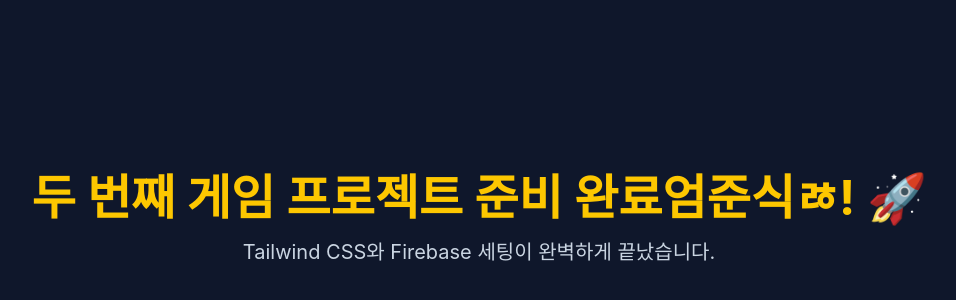
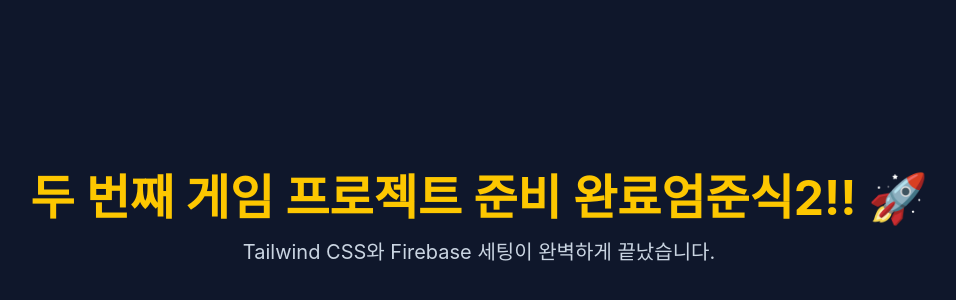
Before and after one commit to VillagerJM/jumincg, a React (Vite) app: page / in a window 1280 px wide. Shown: the part 180-480 px from the top of the page, without its empty margins (161-1117 px from the left). Built offline with nearby package versions, Linux system fonts and the light colour scheme.

Commit message:
test3umjunsik

```diff
--- a/src/App.jsx
+++ b/src/App.jsx
@@ -4,7 +4,7 @@ export default function App() {
   return (
     <div className="flex flex-col items-center justify-center h-screen bg-slate-900 text-white font-sans">
       <h1 className="text-5xl font-bold text-yellow-400 mb-4">
-        두 번째 게임 프로젝트 준비 완료엄준식ㅀ! 🚀
+        두 번째 게임 프로젝트 준비 완료엄준식2!! 🚀
       </h1>
       <p className="text-xl text-slate-300">
         Tailwind CSS와 Firebase 세팅이 완벽하게 끝났습니다.
```
